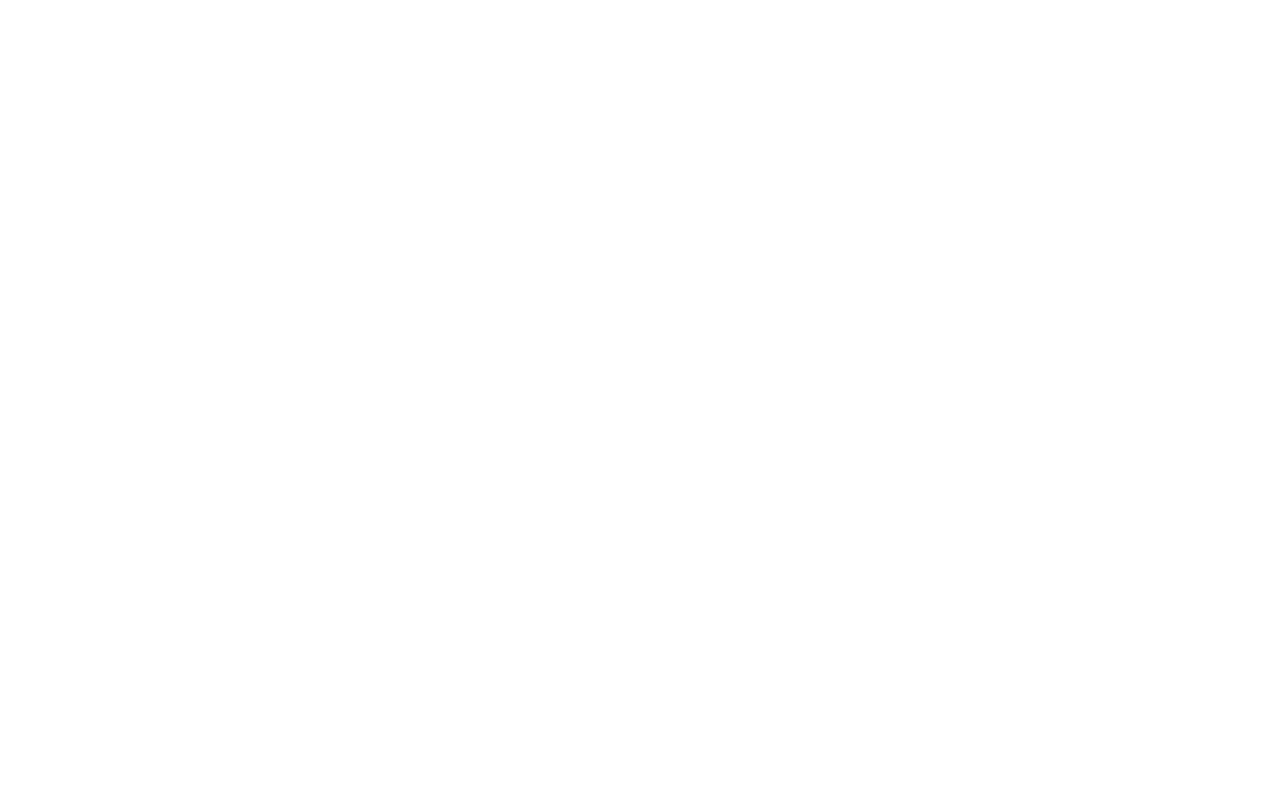
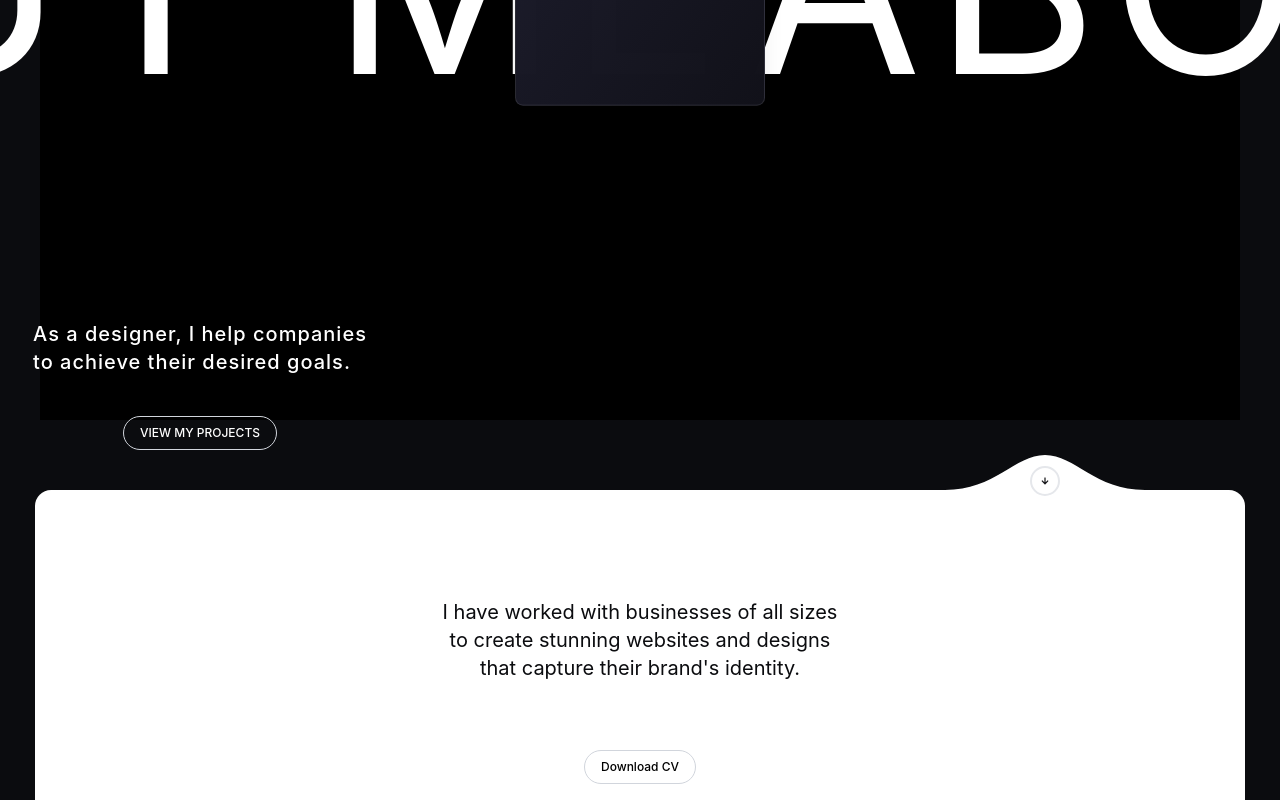
Before and after one commit to minidukalhara14/creative-portfolio, a React (Vite) app: page /about in a window 1280 px wide. Shown: the part 300-1100 px from the top of the page. Before the commit the page ends 800 px from the top, so only its background shows below. Built offline with nearby package versions, Linux system fonts and the light colour scheme; no server answers.

Commit message:
Dev About me page ✏️

```diff
--- a/src/App.jsx
+++ b/src/App.jsx
@@ -8,6 +8,7 @@ import HomePage from './pages/HomePage'
 import ContactPage from './pages/ContactPage'
 import ProjectPage from './pages/ProjectPage'
 import ProjectDetailPage from './pages/ProjectDetailPage'
+import AboutMePage from './pages/AboutMePage'
 
 function App() {
 
@@ -16,7 +17,7 @@ function App() {
     <div className="w-full  bg-primary text-secondary flex justify-center items-center ">
       <Routes>
           <Route path="/" element={<HomePage />} />
-          <Route path="/about" element={ <h1>About page</h1>} />
+          <Route path="/about" element={<AboutMePage />} />
           <Route path="/projects" element={<ProjectPage />} />
           <Route path="/contact" element={<ContactPage />} />
           <Route path="/projects/:id" element={<ProjectDetailPage />} />
--- /dev/null
+++ b/src/components/common/AboutMeCard.jsx
@@ -0,0 +1,144 @@
+import { FaArrowDown } from "react-icons/fa";
+import ScrollButton from "./ScrollButton";
+import AnimatedButton from "./AnimatedButton";
+import { Link } from "react-router-dom";
+import { motion } from 'framer-motion';
+
+
+
+
+
+export default function AboutMeCard() {
+
+     return (
+        <div className="w-[calc(100vw-70px)]  rounded-2xl  text-primary flex justify-center items-center relative ">
+
+            <div id="intro" className="w-full min-h-screen absolute -top-[10px] bg-secondary flex items-center flex-col rounded-2xl relative">
+
+              <div className="absolute -top-[35px] right-[100px] w-[200px] h-[35px] text-white flex items-center justify-center ">
+
+                <svg
+                    viewBox="0 0 200 50"
+                    className="absolute top-0 left-0 w-full h-full fill-secondary"
+                    preserveAspectRatio="none"
+                >
+                    <path d="M 100 0 C 130 0, 150 50, 200 50 L 0 50 C 50 50, 70 0, 100 0 Z" />
+                </svg>
+                <div className="absolute top-2 w-full h-full flex justify-center items-center">
+                    <ScrollButton targetId="intro" />
+
+                </div>
+
+
+
+
+                </div>
+
+                <div className="w-[700px] h-[200px]  flex flex-col mt-[50px] items-center justify-center ">
+                   <span className="text-xl text-center">
+                    I have worked with businesses of all sizes <br/>
+                    to create stunning websites and designs <br/>
+                    that capture their brand's identity.
+                   </span>
+                </div>
+
+                <div className="p-4 mt-[10px] h-[10px] border border-gray-300 rounded-full rotate-0 opacity-100 bg-transparent flex justify-center items-center ">
+                  <Link to="/about" >
+                    <AnimatedButton text="Download CV" />
+                  </Link>
+                </div>
+
+                <div className="w-full flex justify-center items-center mt-[100px]">
+
+                    <motion.span
+
+                        initial={{ y: "100%", opacity: 0 }}
+
+
+                        whileInView={{ y: 0, opacity: 1 }}
+
+
+                        viewport={{ once: true, amount: 0 }}
+
+                        transition={{
+                            duration: 1.2,
+                            ease: [0.76, 0, 0.24, 1],
+                            delay: 0.2,
+                        }}
+                        className="block text-[150px] font-semibold uppercase tracking-[0.15em] text-primary leading-none select-none"
+                    >
+                        My Story
+                    </motion.span>
+
+                </div>
+
+                <div className="w-[calc(100vw-70px)] absolute bottom-0  h-[35px] bg-secondary rounded-b-2xl   "></div>
+
+            <div className="w-full max-w-6xl mx-auto px-6 py-16 md:py-24">
+
+                <div className="grid grid-cols-1 md:grid-cols-2 gap-12 md:gap-20 items-center">
+
+
+                    <div className="w-full aspect-[4/5] md:aspect-[3/4] rounded-2xl overflow-hidden bg-zinc-800 shadow-xl">
+                    <img
+                        src="https://images.unsplash.com/photo-1534528741775-53994a69daeb?q=80&w=1000&auto=format&fit=cover" // ඔයාගේ පින්තූරයේ Link එක මෙතනට දාන්න
+                        alt="My Story Graphic"
+                        className="w-full h-full object-cover grayscale hover:grayscale-0 transition-all duration-700 ease-in-out"
+                    />
+                    </div>
+
+
+                    <div className="flex flex-col justify-center text-left">
+
+
+                    <span className="text-xs font-mono uppercase tracking-[0.3em] text-zinc-400 mb-4 block">
+                        Who I Am
+                    </span>
+
+
+                    <h3 className="text-3xl md:text-4xl font-bold uppercase tracking-wide text-black mb-6 leading-tight">
+                        Driven by Passion, <br /> Defined by Design
+                    </h3>
+
+                    <div className="space-y-4 text-zinc-400 font-sans text-base md:text-lg leading-relaxed font-light">
+                        <p>
+                        I am a multidisciplinary designer and developer focused on creating premium digital
+                        experiences. Over the past few years, I’ve helped startups and established brands
+                        turn complex problems into beautiful, intuitive, and conversion-driven solutions.
+                        </p>
+                        <p>
+                        My approach blends strategy with aesthetics, ensuring that every pixel serves a
+                        purpose. I believe that great design is not just how it looks, but how effectively
+                        it tells a story and connects with people.
+                        </p>
+                    </div>
+
+
+                    <div className="mt-8 pt-6 border-t border-zinc-800/50 flex gap-8">
+                        <div>
+                        <h5 className="text-2xl font-bold text-black font-mono">5+</h5>
+                        <p className="text-xs text-zinc-500 uppercase tracking-wider mt-1">Years Experience</p>
+                        </div>
+                        <div>
+                        <h5 className="text-2xl font-bold text-black font-mono">50+</h5>
+                        <p className="text-xs text-zinc-500 uppercase tracking-wider mt-1">Projects Delivered</p>
+                        </div>
+                    </div>
+
+
+
+                    </div>
+
+
+                </div>
+                </div>
+
+                <div className="w-full h-[500px] bg-amber-600 mt-5 pt-6 border-t border-zinc-800/50 rounded-bottom-2xl flex justify-center items-center gap-8">
+
+                </div>
+
+            </div>
+
+        </div>
+    );
+}
--- a/src/components/common/HeroImage.jsx
+++ b/src/components/common/HeroImage.jsx
@@ -2,7 +2,7 @@ import { useState, useEffect } from "react";
 import { motion, useMotionValue, useTransform, useSpring } from "framer-motion";
 import { client, urlFor } from "../../sanityClient";
 
-export default function HeroPhoto() {
+export default function HeroImage() {
   const [heroData, setHeroData] = useState(null);
   const [loading, setLoading] = useState(true);
 
--- /dev/null
+++ b/src/pages/AboutMePage.jsx
@@ -0,0 +1,50 @@
+import Navibar from "../components/common/Navibar";
+import AnimatedText from "../components/common/AnimatedText";
+import AnimatedButton from "../components/common/AnimatedButton";
+import { Link } from "react-router-dom";
+import HeroPhoto from "../components/common/HeroImage";
+import HeroImage from "../components/common/HeroImage";
+import AboutMeCard from "../components/common/AboutMeCard";
+import Footer from "../components/common/Footer";
+
+
+export default function AboutMePage() {
+
+
+return (
+    <div className="w-full min-h-screen relative flex justify-center items-center flex-col ">
+
+    <div className="w-full h-screen  flex justify-center items-center flex-col overflow-hidden select-none relative">
+
+        <div className="w-full h-[80px]   flex justify-center  absolute top-0">
+            <Navibar />
+        </div>
+
+
+         <div className=" w-full h-[calc(100vh-80px)] p-10 flex flex-col  items-center relative">
+
+          <AnimatedText text="About Me  " />
+
+            <HeroImage />
+
+          </div>
+
+          <div className="w-[400px] h-[200px] flex items-center  flex-col absolute bottom-0 left-0">
+              <span className="text-xl mt-5 font-medium tracking-wider text-secondary">
+                As a designer, I help companies <br /> to achieve their desired goals.
+                </span>
+
+               <div className="p-4 mt-10 h-[10px] border border-gray-300 uppercase rounded-full cursor-pointer rotate-0 opacity-100 bg-transparent flex justify-center items-center ">
+                                 <Link to="/projects" realoadDocument >
+                                   <AnimatedButton text="View My Projects" className="text-white text-lg uppercase"  />
+                                 </Link>
+                               </div>
+          </div>
+        </div>
+          <AboutMeCard />
+          <Footer />
+
+</div>
+
+);
+}
```
